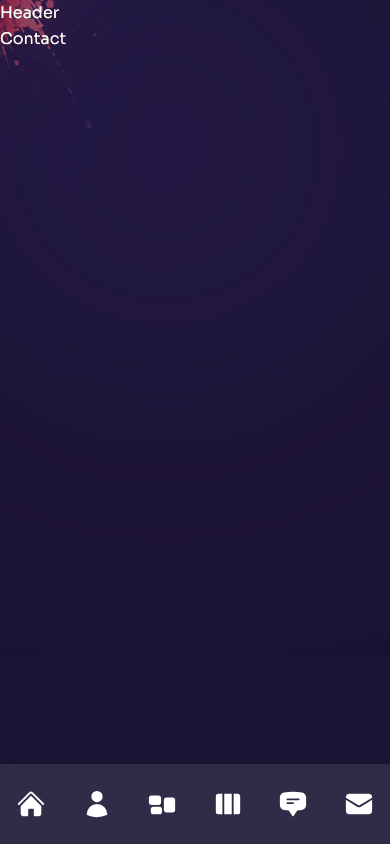
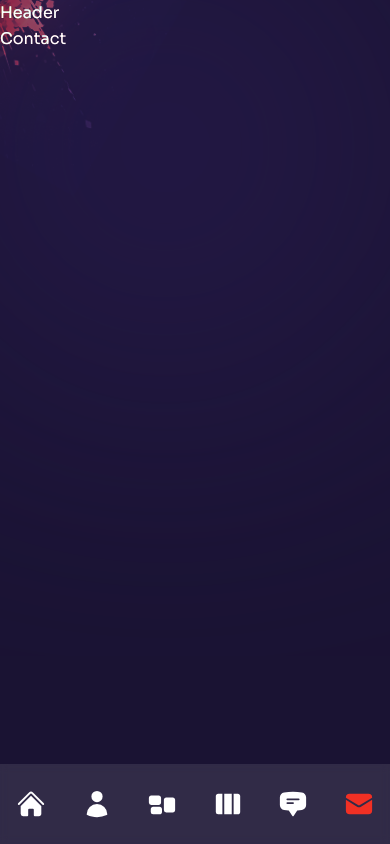
Before and after one commit to Besufekad-HAZ/Elfarus-Portfolio, a Next.js app: page /contact in a window 390 px wide. Built offline with nearby package versions, Linux system fonts and the light colour scheme.

Commit message:
Add transtition responsiveness and hover effects to the navigation

```diff
--- a/components/Nav.js
+++ b/components/Nav.js
@@ -47,7 +47,17 @@ const Nav = () => {
         md:px-40 xl:px-0 h-[80px] xl:h-max py-8 bg-white/10 backdrop-blur-sm text-3xl xl:text-xl xl:rounded-full"
       >
         {navData.map((link, index) => {
-          return <Link href={link.path}> {link.icon} </Link>;
+          return (
+            <Link
+              className={`${
+                link.path === pathname && "text-accent"
+              } relative flex items-center group hover:text-accent transition-all duration-300`}
+              href={link.path}
+              key={index}
+            >
+              <div>{link.icon}</div>
+            </Link>
+          );
         })}
       </div>
     </nav>
```
